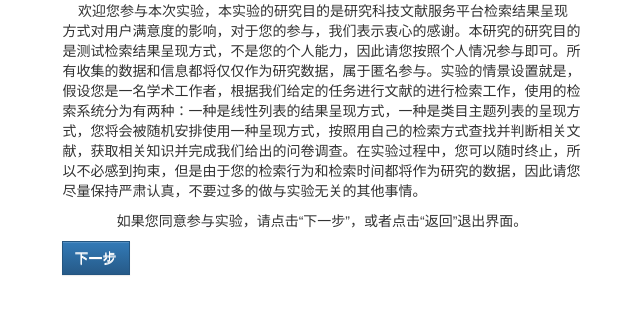
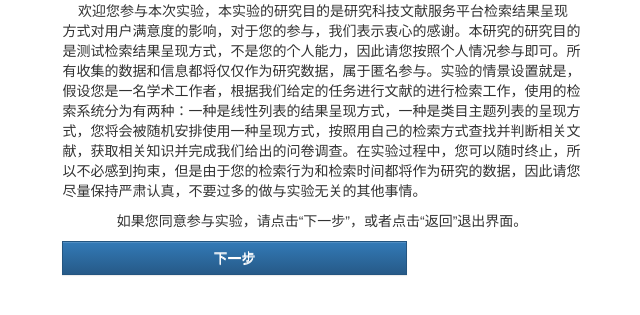
Before and after one commit to breeve/Kdb, a Flask app: page / in a window 1280 px wide. Shown: the part 96-411 px from the top of the page, without its empty margins (318-958 px from the left). Run offline with Flask 2, Linux system fonts and the light colour scheme; some libraries are stand-ins or nearby versions.

Commit message:
no message

```diff
--- a/flask/app/templates/index.html
+++ b/flask/app/templates/index.html
@@ -12,7 +12,7 @@
     <form class="form-horizontal" action="/personalinfo" method="get">
         <div class="input-group">
             <span class="input-group-btn">
-                <button class="btn btn-default btn-primary" type="submit">下一步</button>
+                <button class="btn btn-default btn-primary col-sm-8  col-xs-10 col-sm-offset-2" type="submit">下一步</button>
             </span>
         </div>
     </form>
```
